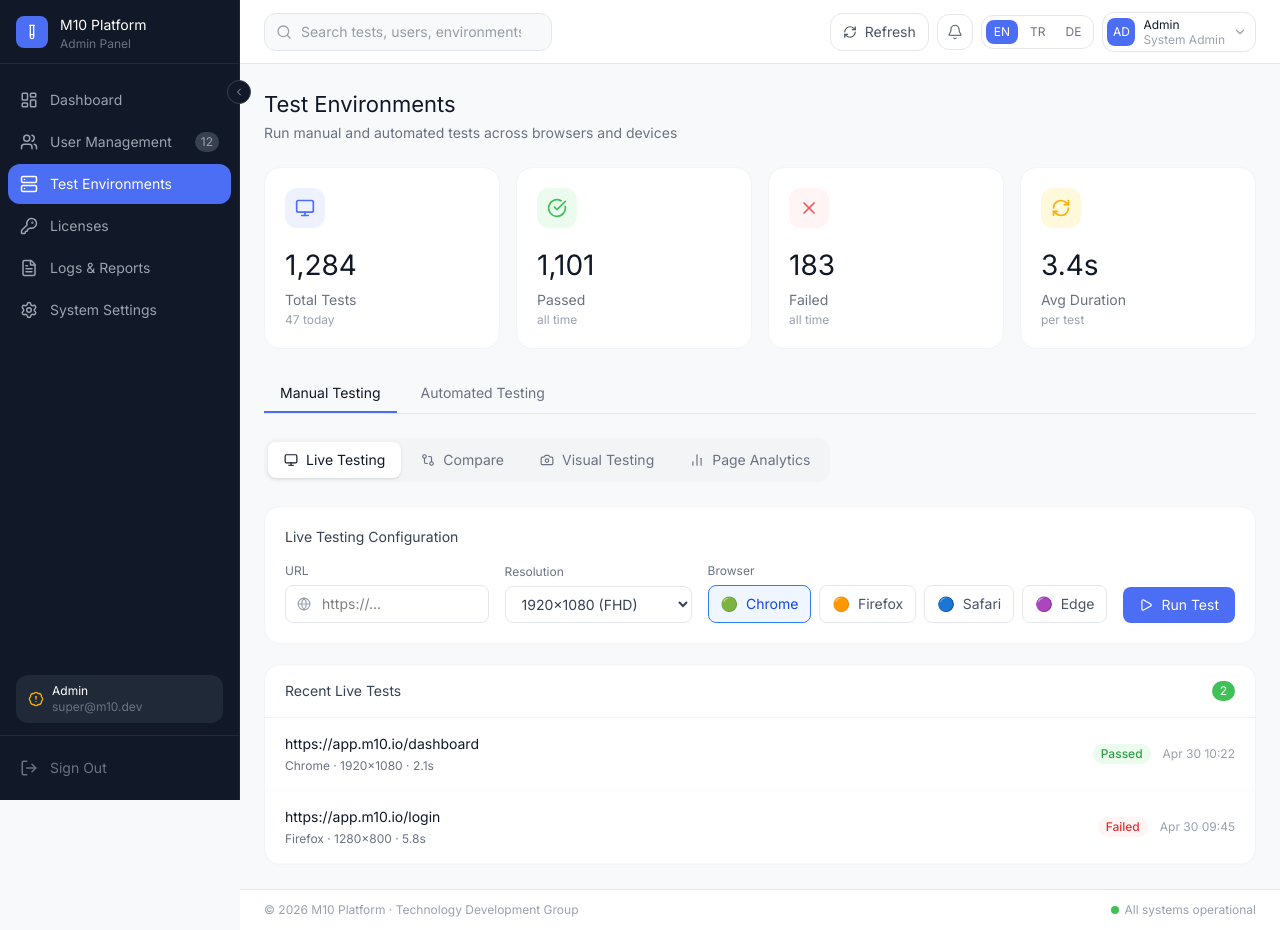
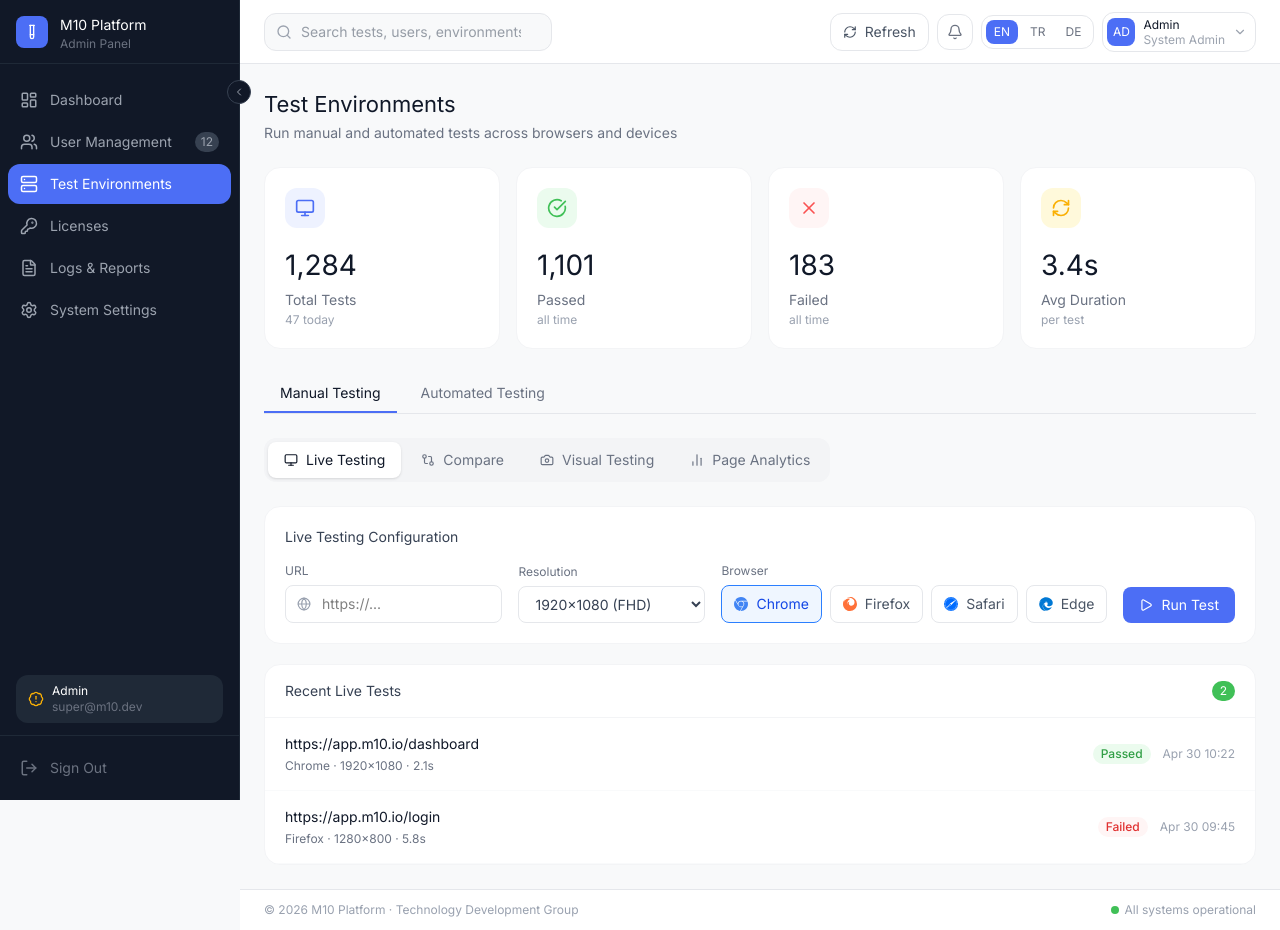
Before and after one commit to m10tdg/m10-frontend, a React (Vite) app: page /admin/test-environments in a window 1280 px wide. Built offline with nearby package versions, Linux system fonts and the light colour scheme.

Commit message:
fix: using real icons with selected browsers

```diff
--- a/package.json
+++ b/package.json
@@ -15,6 +15,7 @@
     "lucide-react": "^1.7.0",
     "react": "^19.2.4",
     "react-dom": "^19.2.4",
+    "react-icons": "^5.6.0",
     "react-router-dom": "^7.13.2",
     "recharts": "^3.8.1",
     "tw-animate-css": "^1.4.0",
--- a/src/entities/testEnvironments.ts
+++ b/src/entities/testEnvironments.ts
@@ -1,5 +1,4 @@
 // entities/testEnvironments/data.ts
-
 
 export const testStats = {
   totalTests: 1284,
@@ -10,10 +9,10 @@
 };
 
 export const browsers = [
-  { value: "chrome",  label: "Chrome",  icon: "🟢" },
-  { value: "firefox", label: "Firefox", icon: "🟠" },
-  { value: "safari",  label: "Safari",  icon: "🔵" },
-  { value: "edge",    label: "Edge",    icon: "🟣" },
+  { value: "chrome",  label: "Chrome" },
+  { value: "firefox", label: "Firefox" },
+  { value: "safari",  label: "Safari" },
+  { value: "edge",    label: "Edge" },
 ];
 
 export const resolutions = [
--- a/src/pages/testEnvironments/components/BrowserSelector.tsx
+++ b/src/pages/testEnvironments/components/BrowserSelector.tsx
@@ -1,6 +1,15 @@
 // pages/testEnvironments/components/BrowserSelector.tsx
 
 import { browsers } from "@/entities/testEnvironments";
+import { SiGooglechrome, SiFirefox, SiSafari } from "react-icons/si";
+import { FaEdge } from "react-icons/fa";
+
+const BROWSER_ICONS: Record<string, React.ReactNode> = {
+  chrome:  <SiGooglechrome  style={{ width: 14, height: 14, color: "#4285F4" }} />,
+  firefox: <SiFirefox       style={{ width: 14, height: 14, color: "#FF7139" }} />,
+  safari:  <SiSafari        style={{ width: 14, height: 14, color: "#006CFF" }} />,
+  edge:    <FaEdge          style={{ width: 14, height: 14, color: "#0078D4" }} />,
+};
 
 type Props = {
   selected: string[];          // array of selected browser values
@@ -36,7 +45,7 @@
             }`}
             style={{ fontFamily: "Inter, sans-serif" }}
           >
-            <span>{b.icon}</span>
+            <span>{BROWSER_ICONS[b.value]}</span>
             {b.label}
           </button>
         );
```
Also changed, not shown: 1 other file (tests, documents, lock files or other folders).
